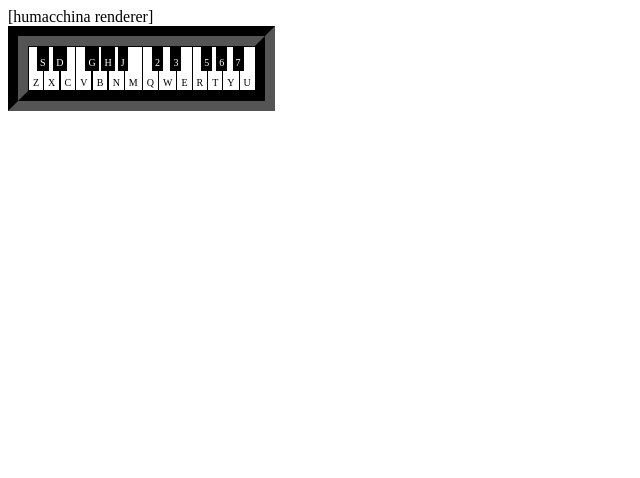
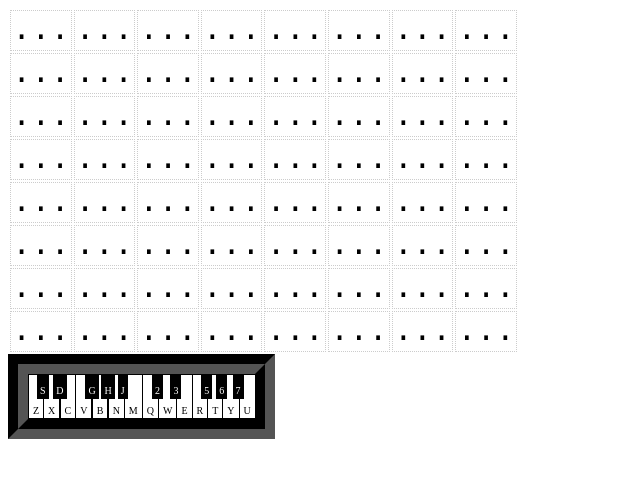
Before and after one commit to sole/humacchina, a plain HTML site: page public/index.html in a window 1280 px wide. Shown: the whole page, without its empty margins (0-640 px from the left). Drawn offline with Linux system fonts and the light colour scheme.

Commit message:
early humacchina-gui

```diff
--- /dev/null
+++ b/public/css/humacchina-gui.css
@@ -0,0 +1,10 @@
+humacchina-gui {
+	font-family: 'Courier New', monospace;
+	font-size: 200%;
+}
+
+humacchina-gui td {
+	border: 1px dotted #ccc;
+	min-width: 1rem;
+	min-height: 1rem;
+}
--- /dev/null
+++ b/public/css/style.css
@@ -0,0 +1,3 @@
+body {
+	font-size: 1rem;
+}
--- a/public/index.html
+++ b/public/index.html
@@ -4,10 +4,12 @@
 		<meta charset="utf8" />
 		<title>HUMACCHINA</title>
 		<link rel="stylesheet" type="text/css" href="css/audio-tags/audio-keyboard.css" />
+		<link rel="stylesheet" type="text/css" href="css/humacchina-gui.css" />
+		<link rel="stylesheet" type="text/css" href="css/style.css" />
 	</head>
 	<body>
 		<div id="renderer">
-			[humacchina renderer]
+			<humacchina-gui rows="8" columns="8"></humacchina-gui>
 		</div>
 		<div id="controls">
 			<!-- TODO: Initially hidden? -->
@@ -15,6 +17,7 @@
 		</div>
 		<script type="text/javascript" src="js/libs/x-tag/core.js"></script>
 		<script type="text/javascript" src="js/libs/audio-tags/audio-keyboard.js"></script>
+		<script type="text/javascript" src="js/humacchina-gui.js"></script>
 		<script type="text/javascript" src="js/app.js"></script>
 	</body>
 </html>
--- /dev/null
+++ b/public/js/humacchina-gui.js
@@ -0,0 +1,64 @@
+(function () {
+
+	'use strict';
+
+	function initLayout(el) {
+
+		var table = document.createElement('table');
+
+		for(var i = 0; i < el.rows; i++) {
+			var tr = table.insertRow(-1);
+			var row = [];
+			for(var j = 0; j < el.columns; j++) {
+				var td = tr.insertCell(-1);
+				row.push(td);
+				td.innerHTML = '...';
+			}
+			el.cells.push(row);
+		}
+
+		el.appendChild(table);
+
+	}
+
+	function makeIntegerAccessor(property) {
+		return {
+			attribute: { name: property },
+			set: function(value) {
+				this.xtag[property] = value | 0;
+			},
+			get: function() {
+				return this.xtag[property];
+			}
+		};
+	}
+
+	xtag.register('humacchina-gui', {
+		lifecycle: {
+			created: function() {
+				this.rows = this.getAttribute('rows');
+				this.columns = this.getAttribute('columns');
+
+				this.cells = [];
+
+				initLayout(this);
+			}
+		},
+		accessors: {
+			'rows': makeIntegerAccessor('rows'),
+			'columns': makeIntegerAccessor('columns')
+		},
+		methods: {
+			setCell: function(row, col, value) {
+				// TODO
+			},
+			setActiveColumn: function(index) {
+				// TODO
+			},
+			setActiveRow: function(index) {
+				// TODO
+			}
+		}
+	});
+
+})();
```
